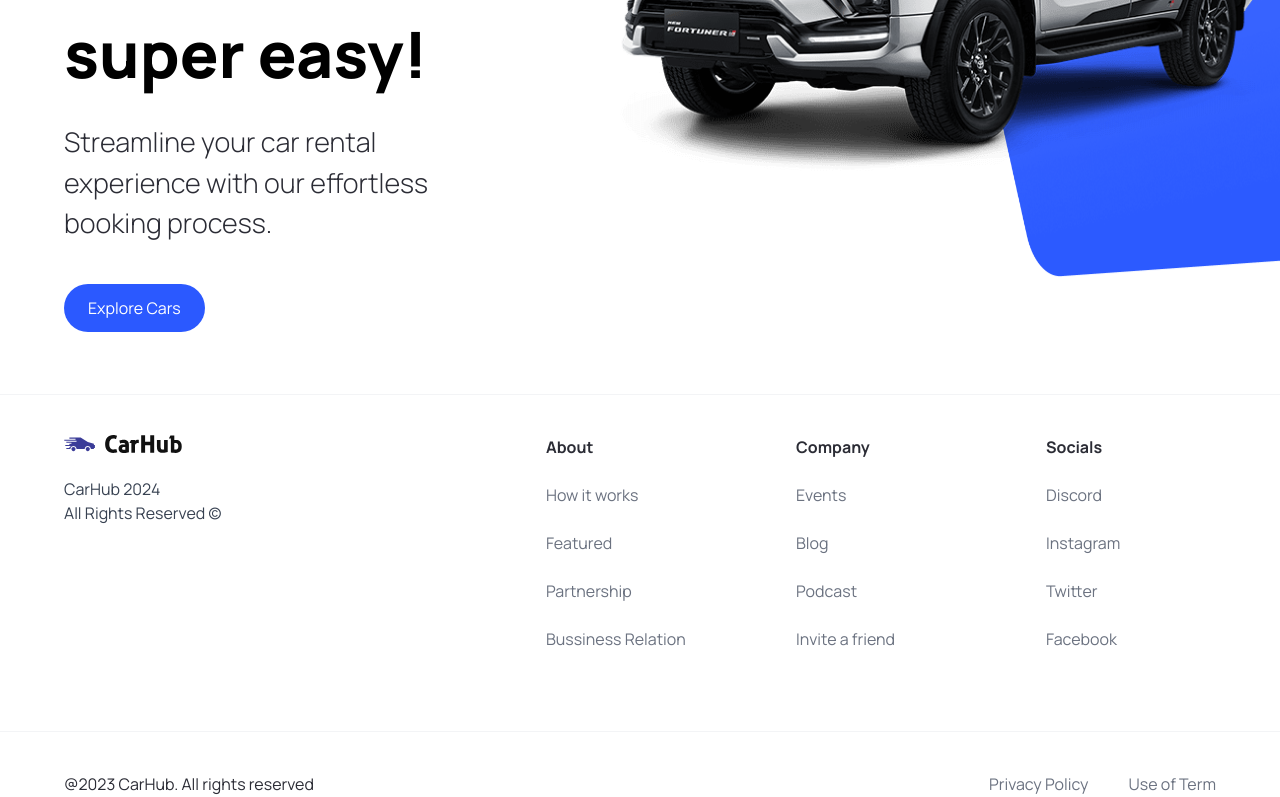
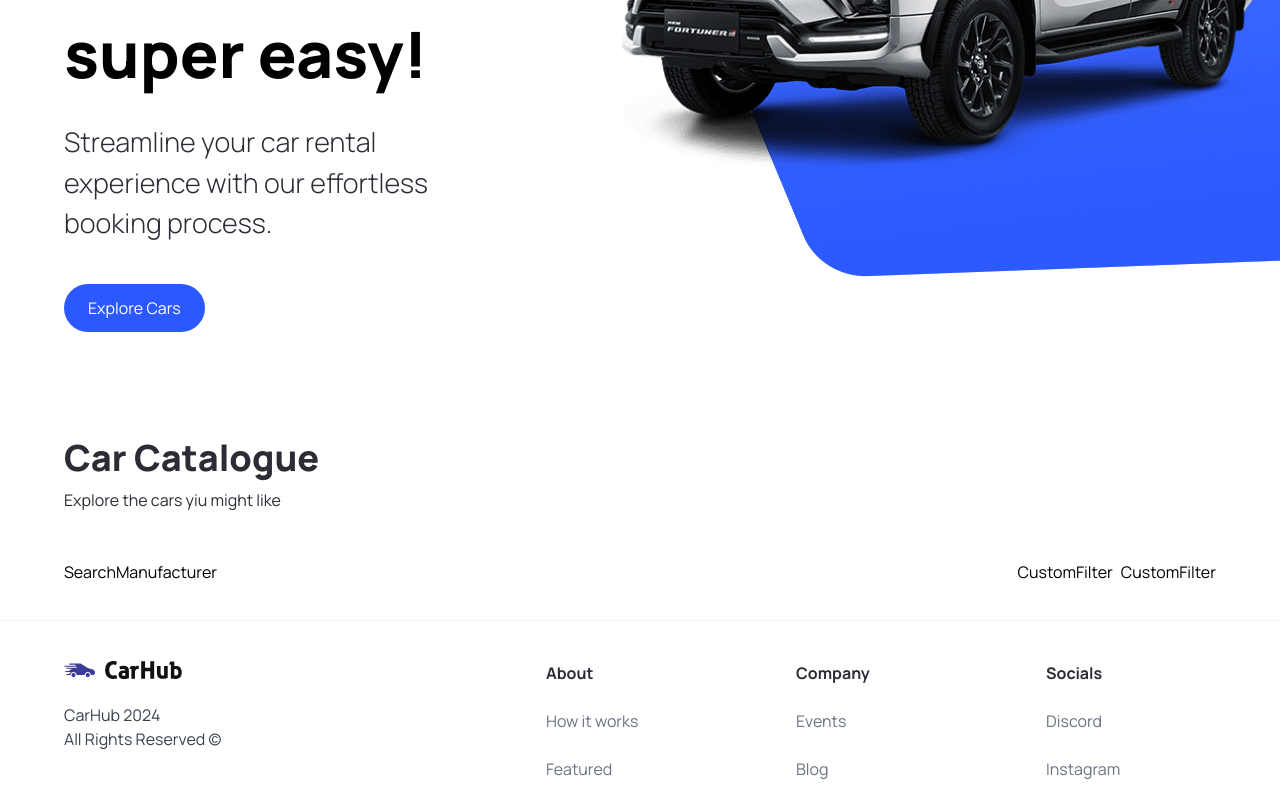
Before and after one commit to DHANIYEL/carhub, a Next.js app: page / in a window 1280 px wide. Shown: the part 426-1223 px from the top of the page. Built offline with nearby package versions, Linux system fonts and the light colour scheme.

Commit message:
car catlogue ui

```diff
--- a/app/page.tsx
+++ b/app/page.tsx
@@ -1,10 +1,25 @@
+import CustomFilter from "@/components/CustomFilter";
 import Hero from "@/components/Hero";
+import SearchBar from "@/components/SearchBar";
 import Image from "next/image";
 
 export default function Home() {
   return (
     <main className="overflow-hidden">
       <Hero />
+      <div className="mt-12 padding-x padding-y max-width" id="discover">
+        <div className="home__text-container">
+          <h1 className="font-extrabold text-4xl">Car Catalogue</h1>
+          <p>Explore the cars yiu might like</p>
+        </div>
+        <div className="home__filters">
+          <SearchBar />
+          <div className="home__filter-container">
+            <CustomFilter title="fuel" />
+            <CustomFilter title="year" />
+          </div>
+        </div>
+      </div>
     </main>
   );
 }
--- /dev/null
+++ b/components/CustomFilter.tsx
@@ -0,0 +1,7 @@
+import React from "react";
+
+const CustomFilter = () => {
+  return <div>CustomFilter</div>;
+};
+
+export default CustomFilter;
--- a/components/Hero.tsx
+++ b/components/Hero.tsx
@@ -30,8 +30,8 @@
             fill
             className="object-contain"
           />
-          <div className="hero__image-overlay" />
         </div>
+        <div className="hero__image-overlay" />
       </div>
     </div>
   );
--- /dev/null
+++ b/components/SearchBar.tsx
@@ -0,0 +1,21 @@
+"use client";
+
+import { useState } from "react";
+import SearchManufacturer from "./SearchManufacturer";
+
+const SearchBar = () => {
+  const [manufacturer, setManufacturer] = useState("");
+  const handleSearch = () => {};
+  return (
+    <div className="searchbar" onSubmit={handleSearch}>
+      <div className="searchbar__item">
+        <SearchManufacturer
+          manufacturer={manufacturer}
+          setManufacturer={setManufacturer}
+        />
+      </div>
+    </div>
+  );
+};
+
+export default SearchBar;
--- /dev/null
+++ b/components/SearchManufacturer.tsx
@@ -0,0 +1,11 @@
+import { SearchManufacturerProps } from "@/types";
+import React from "react";
+
+const SearchManufacturer = ({
+  manufacturer,
+  setManufacturer,
+}: SearchManufacturerProps) => {
+  return <div>SearchManufacturer</div>;
+};
+
+export default SearchManufacturer;
--- a/types/index.ts
+++ b/types/index.ts
@@ -6,3 +6,7 @@
   handleClick?: MouseEventHandler<HTMLButtonElement>;
   btnType?: "button" | "submit";
 }
+export interface SearchManufacturerProps {
+  manufacturer: string;
+  setManufacturer: (manufacturer: string) => void;
+}
```
Also changed, not shown: package.json (+5 -4 lines), 1 other file (tests, documents, lock files or other folders).
